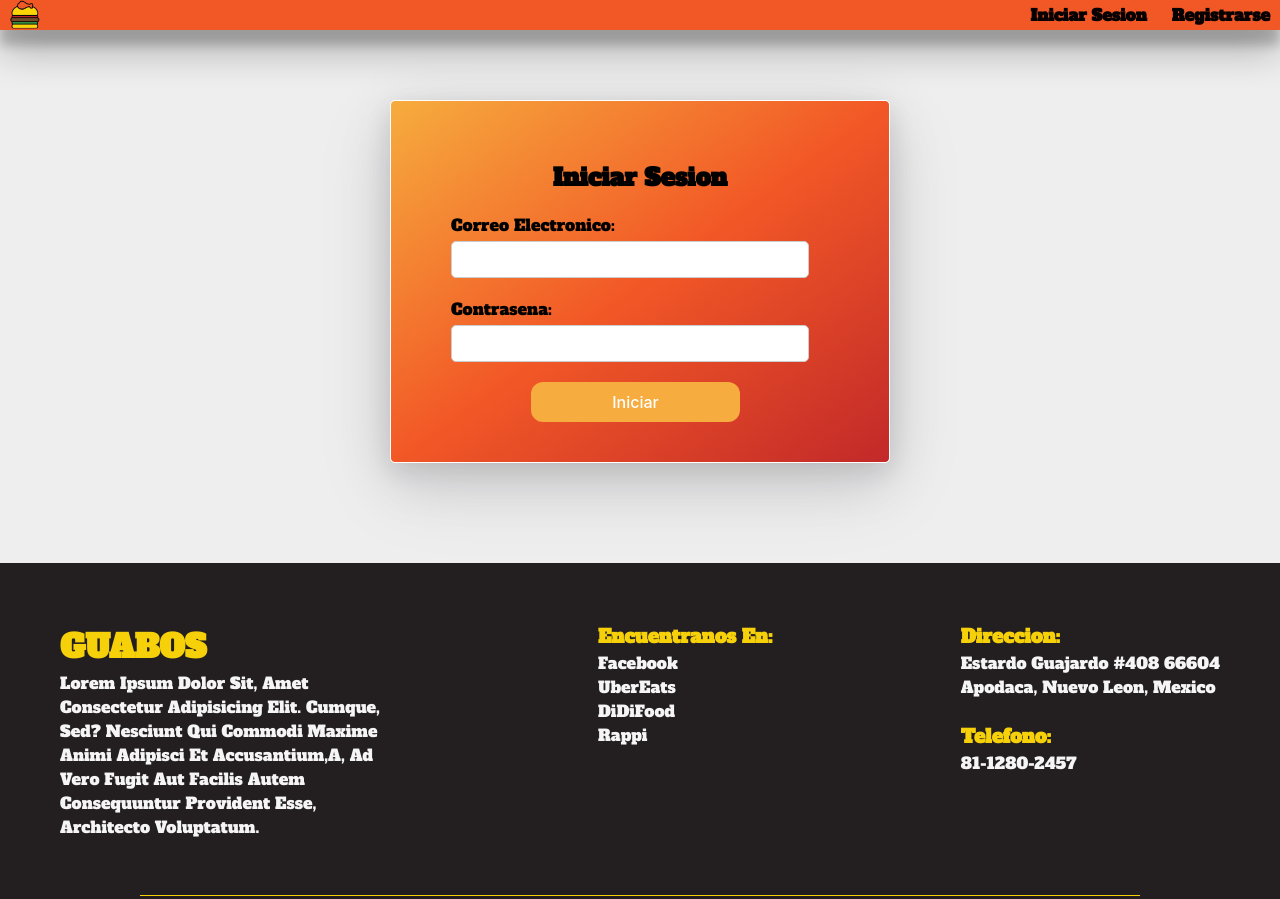
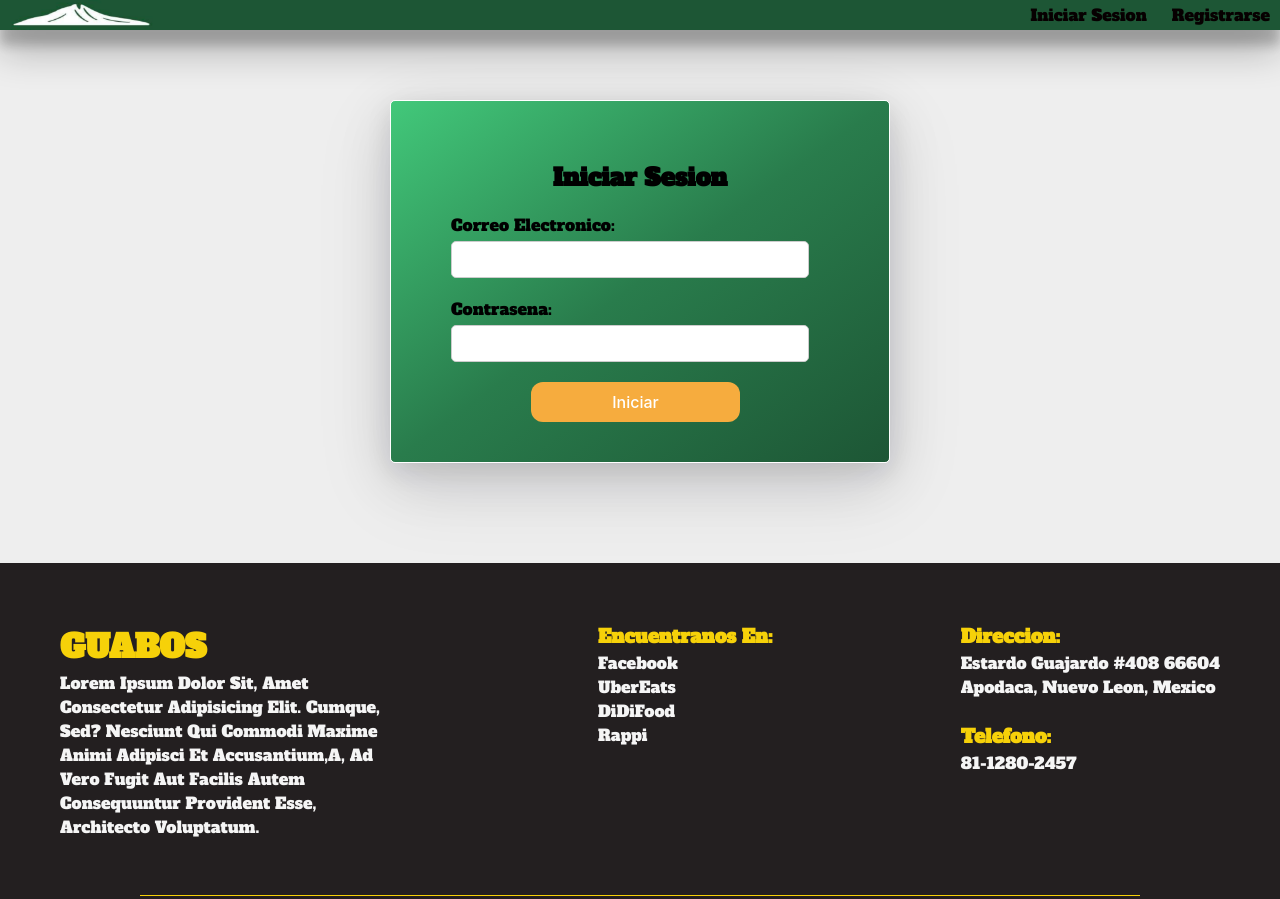
Before and after one commit to dedli54/UX, a website: page HTML/InicioSesion.html in a window 1280 px wide. Shown: the top 899 px of the page. Drawn offline with Linux system fonts and the light colour scheme.

Commit message:
Cambio de inicio session header y caja

```diff
--- a/CSS/Guabos.css
+++ b/CSS/Guabos.css
@@ -128,7 +128,7 @@ header #opciones {
 }
 
 header #opciones a {
-    font-weight: bolder;
+    font-weight: lighter;
     color: #070001;
     display: inline-block;
     padding: 5px 10px;
--- a/CSS/InicioSesion.css
+++ b/CSS/InicioSesion.css
@@ -51,14 +51,14 @@ header #opciones {
     height: 30px;
     line-height: 30px;
     width: 100%;
-    background: #F25826;
+    background: #1d5635;
     top: 0;
     right: 0;
     text-align: end;
 }
 
 header #opciones a {
-    font-weight: bolder;
+    font-weight: lighter;
     color: #070001;
     display: inline-block;
     padding: 5px 10px;
@@ -84,7 +84,8 @@ header #opciones .RegresarInicio:hover {
     background:none;
 }
 header #opciones .RegresarInicio #Logo_p {
-    width: 30px;
+    /*Cerro de la silla*/
+    width: 150px;
     height: 30px;
 }
 
@@ -95,7 +96,7 @@ header #opciones .RegresarInicio #Logo_p {
     width: 100%;
 }
  .form-box {
-    background: linear-gradient(to bottom right, #F6AC3E,#F25826,#c22929);
+    background: linear-gradient(to bottom right, #42c87a,#297c4c,#1d5635);
     border: 1px solid white;
     border-radius: 5px;
     padding: 40px;
--- a/HTML/InicioSesion.html
+++ b/HTML/InicioSesion.html
@@ -10,7 +10,7 @@
 <body>
     <header>
         <nav id="opciones">
-            <a href="../HTML/Guabos.html" class="RegresarInicio"><img id="Logo_p" src="../Imagenes/Guabos_logo.png"
+            <a href="../HTML/Guabos.html" class="RegresarInicio"><img id="Logo_p" src="../Imagenes/CerroSilla.png"
                     alt="logo" /></a>
             <a href="../HTML/InicioSesion.html">Iniciar Sesion</a>
             <a href="../HTML/Registro.html">Registrarse</a>
```
Also changed, not shown: HTML/Guabos.html (+1 -1 lines), Imagenes/CerroSilla.png (renamed from Imagenes/858.png).
